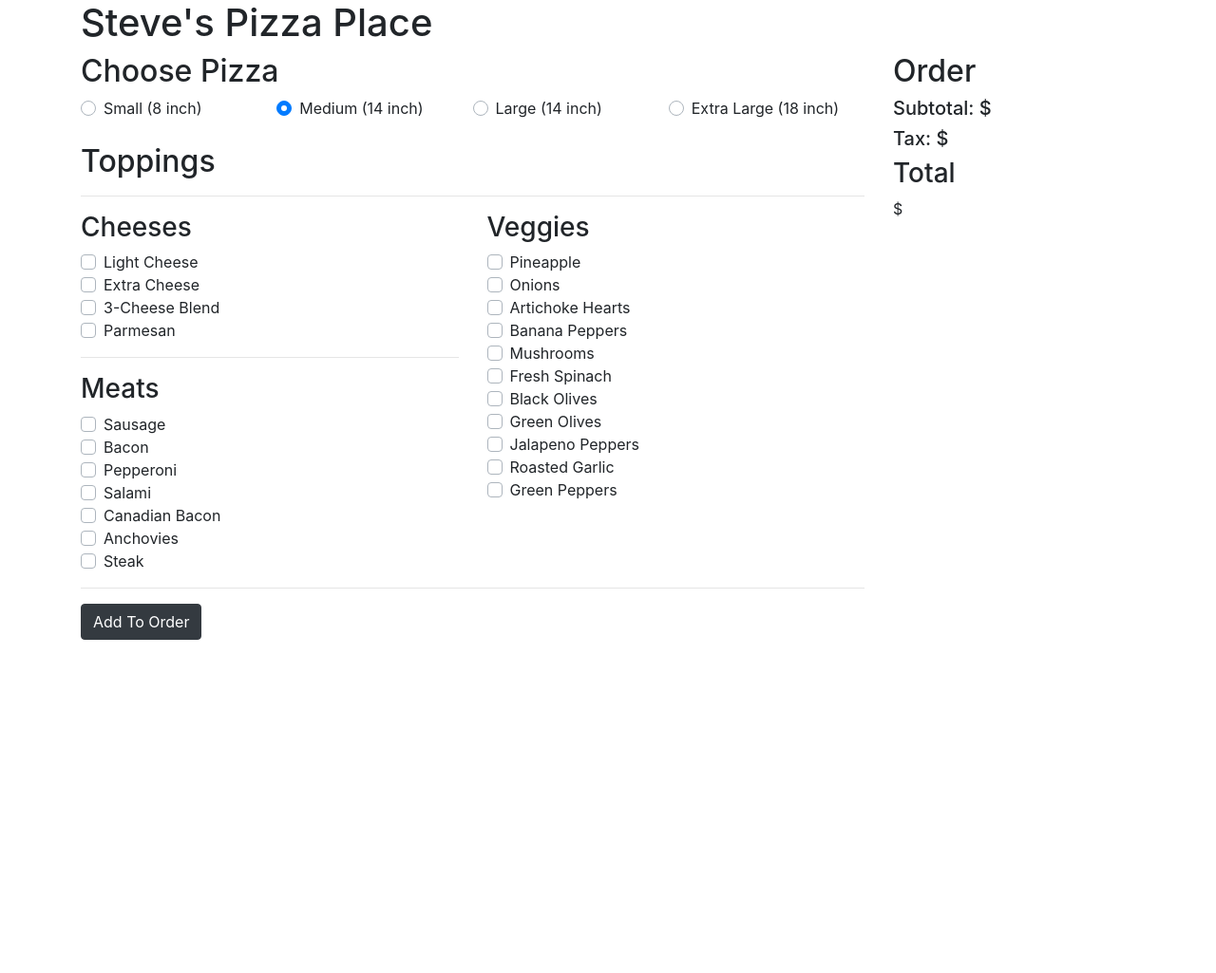
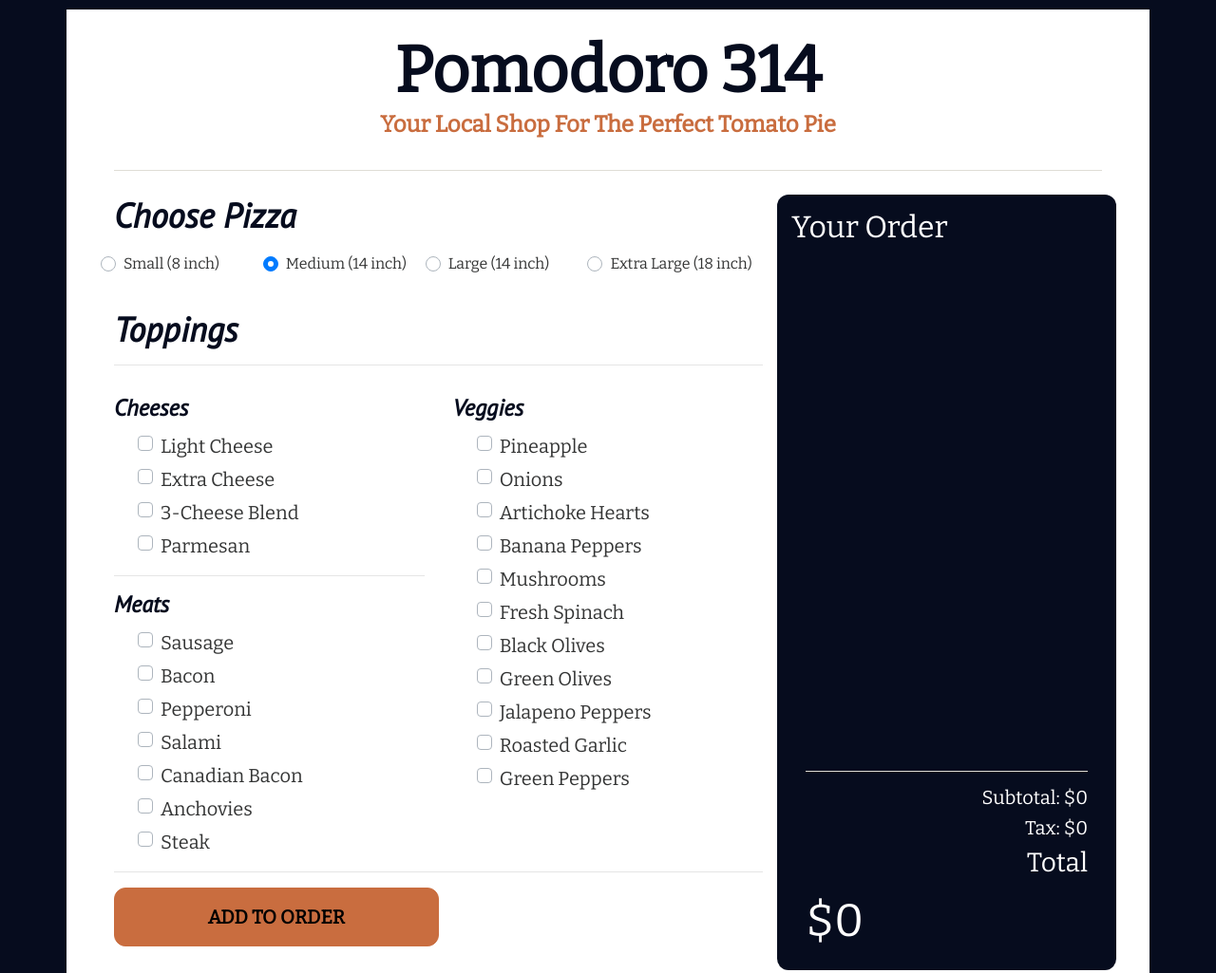
Before and after one commit to basicjohn/pizza-parlor, a plain HTML site: page index.html in a window 1280 px wide. Shown: the top 1025 px of the page at 95% size. Before the commit the page ends 800 px from the top, so only its background shows below. Drawn offline with nearby package versions, Linux system fonts and the light colour scheme.

Commit message:
erase form inputs after form is submitted & remove unused topping sections from order summary section

```diff
--- a/css/styles.css
+++ b/css/styles.css
@@ -1,32 +1,135 @@
 /* Site Wide Styles */
+body {
+  font-family: "Bitter", Serif;
+  font-size: 16px;
+  background-color: #060c1e;
+  color: #343535;
+  padding: 10px;
+}
+.container {
+  background-color: #fff;
+  padding: 30px 50px 50px 50px;
+}
 
 /* Header */
+header h1,
+header h2 {
+  text-align: center;
+  font-family: "Bitter", Serif;
+  font-weight: bold;
+}
+header h1 {
+  font-size: 68px;
+  line-height: 68px;
+  color: #060c1e;
+
+}
+
+header h2 {
+  font-size: 24px;
+  line-height: 30px;
+  color: #c96d3f;
+
+}
+header {
+  border-bottom: #dfddd5;
+  border-width: 0 0 1px 0;
+  border-style: solid;
+  padding-bottom: 25px;
+  margin-bottom: 25px;
+}
 
 /* Pizza Builder */
+#pizza-builder h2 {
+  font-family: "PT Sans", Sans-Serif;
+  font-weight: bold;
+  font-size: 36px;
+  color: #060c1e;
+}
+#pizza-builder h3 {
+  font-family: "PT Sans", Sans-Serif;
+  font-weight: bold;
+  font-size: 24px;
+  color: #060c1e;
+  margin-top: 15px;
+  margin-bottom: 10px;
+}
 .custom-radio {
   float: left;
   width: 25%;
   margin-bottom: 25px;
+  padding: 10px;
+}
+.custom-control.custom-checkbox {
+  margin-left: 25px;
+  margin-top: 5px;
+}
+.custom-control.custom-checkbox label {
+  font-size: 20px;
+}
+.btn.btn-dark {
+  background-color: #c96d3f;
+  color: #000;
+  text-transform: uppercase;
+  border-color: #c96d3f;
+  border-radius: 12px;
+  padding: 15px;
+  font-size: 20px;
+  font-weight: 1000;
+  width: 50%;
+  margin-bottom: 25px;
 }
 
 /* Order Summary */
-#order-summary h4 {
+#order-summary {
+  position: relative;
+  border-radius: 12px;
+  background-color: #060c1e;
+  padding: 15px;
+  padding-bottom: 210px;
+}
+#order-summary h2 {
+  color: #fff;
+}
+#order-summary #order-output .order-item h3 {
+  font-size: 16px;
+  line-height: 18px;
+  font-weight: 800px;
+  color: #c96d3f;
+  margin: 0px;
+  padding: 5px;
+  text-align: right;
+  text-transform: uppercase;
+}
+
+.cheeses-output h4,
+.meats-output h4,
+.veggies-output h4 {
   text-transform: uppercase;
   font-size: 14px;
   line-height: 18px;
   margin: 0px;
-  padding: 0px;
+  padding: 5px;
+  text-align: right;
 }
-
-#order-summary h4:first-of-type {
-  font-size: 16px;
-  line-height: 18px;
-  font-weight: 800px;
-  background-color: rgb(121, 121, 121);
+.cheeses-output h4 span,
+.meats-output h4 span,
+.veggies-output h4 span {
+  text-transform: lowercase;
+  font-size: 12px;
+  letter-spacing: 0.1em;
 }
-
-#order-summary ul {
+.order-item {
+  background-color: #fff;
+  border-radius: 12px;
+  padding: 10px;
+  margin-bottom: 15px;
+}
+.cheeses-output ul,
+.meats-output ul,
+.veggies-output ul {
   list-style-type: none;
+  padding-left: 10px;
 }
 #order-summary hr {
   margin-top: 5px;
@@ -34,6 +137,26 @@
   border: 0;
   border-top: 1px solid rgba(0, 0, 0, 0.1);
 }
+#total-output-wrapper {
+  position: absolute;
+  bottom: 0px;
+  color: #fff;
+  padding-left: 30px;
+  padding-right: 30px;
+}
+#total-output-wrapper hr {
+  margin-top: 5px;
+  margin-bottom: 15px;
+  border-top: 1px solid #dfddd5;
+}
+#total-output-wrapper h5,
+#total-output-wrapper h5,
+#total-output-wrapper h3 {
+  text-align: right;
+}
+#total-output-wrapper p {
+  font-size: 48px;
+}
 
 /* Mobile Styles */
 @media only screen and (max-width: 600px) {
--- a/index.html
+++ b/index.html
@@ -12,7 +12,8 @@
       crossorigin="anonymous"
     />
     <link
-      href="https://fonts.googleapis.com/css?family=Playfair+Display:900|Source+Sans+Pro"
+      href="https://fonts.googleapis.com/css?family=Bitter|PT+Sans:400i"
+      rel="stylesheet"
     />
     <link rel="stylesheet" href="css/styles.css" />
     <script
@@ -21,17 +22,18 @@
       crossorigin="anonymous"
     ></script>
     <script src="js/scripts.js" defer></script>
-    <title>Steve's Pizza Place</title>
+    <title>Pomodoro 314</title>
   </head>
   <body>
     <div class="container">
       <header>
-        <h1>Steve's Pizza Place</h1>
+        <h1>Pomodoro 314</h1>
+        <h2>Your Local Shop For The Perfect Tomato Pie</h2>
       </header>
       <main class="row">
-        <div class="col-md-9" id="pizza-builder">
-          <form>
-            <div class="choose-type-wrapper">
+        <div class="col-md-8" id="pizza-builder">
+          <form id="pizza-form">
+            <div id="choose-type-wrapper">
               <h2>Choose Pizza</h2>
               <div class="custom-control custom-radio">
                 <input
@@ -362,29 +364,36 @@
             </button>
           </form>
         </div>
-        <div class="col-md-3" id="order-summary">
-          <h2>Order</h2>
+        <div class="col-md-4" id="order-summary">
+          <h2>Your Order</h2>
           <div id="order-output"></div>
           <template id="pizza-item-output">
             <div class="order-item">
-              <h4>Pizza: <span class="size-output"></span></h4>
-              <hr />
-              <h4>Cheeses</h4>
-              <ul class="cheeses-output"></ul>
-              <hr />
-              <h4>Meats</h4>
-              <ul class="meats-output"></ul>
-              <hr />
-              <h4>Veggies</h4>
-              <ul class="veggies-output"></ul>
+              <h3>Pizza: <span class="size-output"></span></h3>
+              <div class="cheeses-output">
+                <h4>Cheeses<span> (+0.99 ea)</span></h4>
+                <hr />
+                <ul></ul>
+              </div>
+              <div class="meats-output">
+                <h4>Meats<span> (+1.99 ea)</span></h4>
+                <hr />
+                <ul></ul>
+              </div>
+              <div class="veggies-output">
+                <h4>Veggies<span> (+1.49 ea)</span></h4>
+                <hr />
+                <ul></ul>
+              </div>
             </div>
           </template>
           <div class="row">
-            <div class="col-md-12">
-              <h5>Subtotal: $<span id="subtotal-output"></span></h5>
-              <h5>Tax: $<span id="tax-output"></span></h5>
+            <div class="col-md-12" id="total-output-wrapper">
+              <hr />
+              <h5>Subtotal: $<span id="subtotal-output">0</span></h5>
+              <h5>Tax: $<span id="tax-output">0</span></h5>
               <h3>Total</h3>
-              <p>$<span id="total-output"></span></p>
+              <p>$<span id="total-output">0</span></p>
             </div>
           </div>
         </div>
--- a/js/scripts.js
+++ b/js/scripts.js
@@ -99,19 +99,34 @@ $(document).ready(function () {
     };
     // Functions to print ingredients to the DOM
     function printCheeses(cheeses) {
+      if (cheeses.length === 0 ) {
+        $(".order-item:first-of-type .cheeses-output").remove();
+      }
+      else {
         cheeses.forEach(element => {
-        $(".order-item:first-of-type .cheeses-output:first-of-type").append("<li class='cheese'/>" + element);
+          $(".order-item:first-of-type .cheeses-output ul").append("<li class='cheese'/>" + element);
         });
+      }
     };
     function printMeats(meats) {
+      if (meats.length === 0 ) {
+        $(".order-item:first-of-type .meats-output").remove();
+      }
+      else {
         meats.forEach(element => {
-        $(".order-item:first-of-type .meats-output:nth-of-type(2)").append("<li class='meat'/>" + element);
+          $(".order-item:first-of-type .meats-output ul").append("<li class='meat'/>" + element);
         });
+      }
     };
     function printVeggies(veggies) {
+      if (veggies.length === 0 ) {
+        $(".order-item:first-of-type .veggies-output").remove();
+      }
+      else {
         veggies.forEach(element => {
-        $(".order-item:first-of-type .veggies-output:nth-of-type(3)").append("<li class='veggie'/>" + element);
+          $(".order-item:first-of-type .veggies-output ul").append("<li class='veggie'/>" + element);
         });
+      }
     };
     // Creating new Pizza object & storing ingredents in object
     const pizzaName = pizzaSizeInput + itemCount;
@@ -127,7 +142,7 @@ $(document).ready(function () {
     // Printing everything to the #order-summary section
     var clone = template.content.cloneNode(true);
     orderOutput.prepend(clone);
-    $(".order-item:first-of-type h4 .size-output").text(pizzaSizeInput);
+    $(".order-item:first-of-type h3 .size-output").text(pizzaSizeInput);
     printCheeses(order.pizzas[itemCount].cheeses);
     printMeats(order.pizzas[itemCount].meats);
     printVeggies(order.pizzas[itemCount].veggies);
@@ -135,5 +150,6 @@ $(document).ready(function () {
     $("#tax-output").append(order.taxes.toFixed(2));
     $("#total-output").append(order.total);
     itemCount ++;
+    $("#pizza-form")[0].reset();
   });
 });
```
Lines whose indentation alone changed are shown as unchanged.
